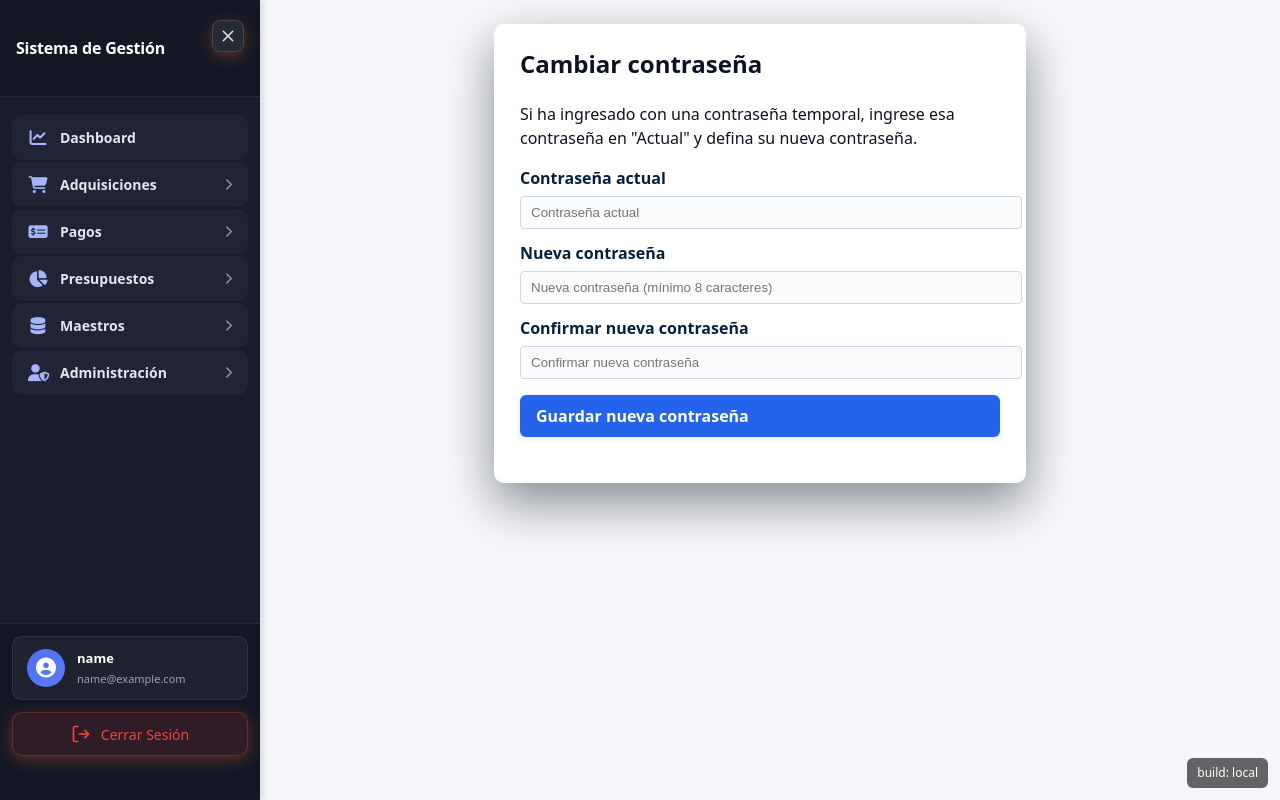
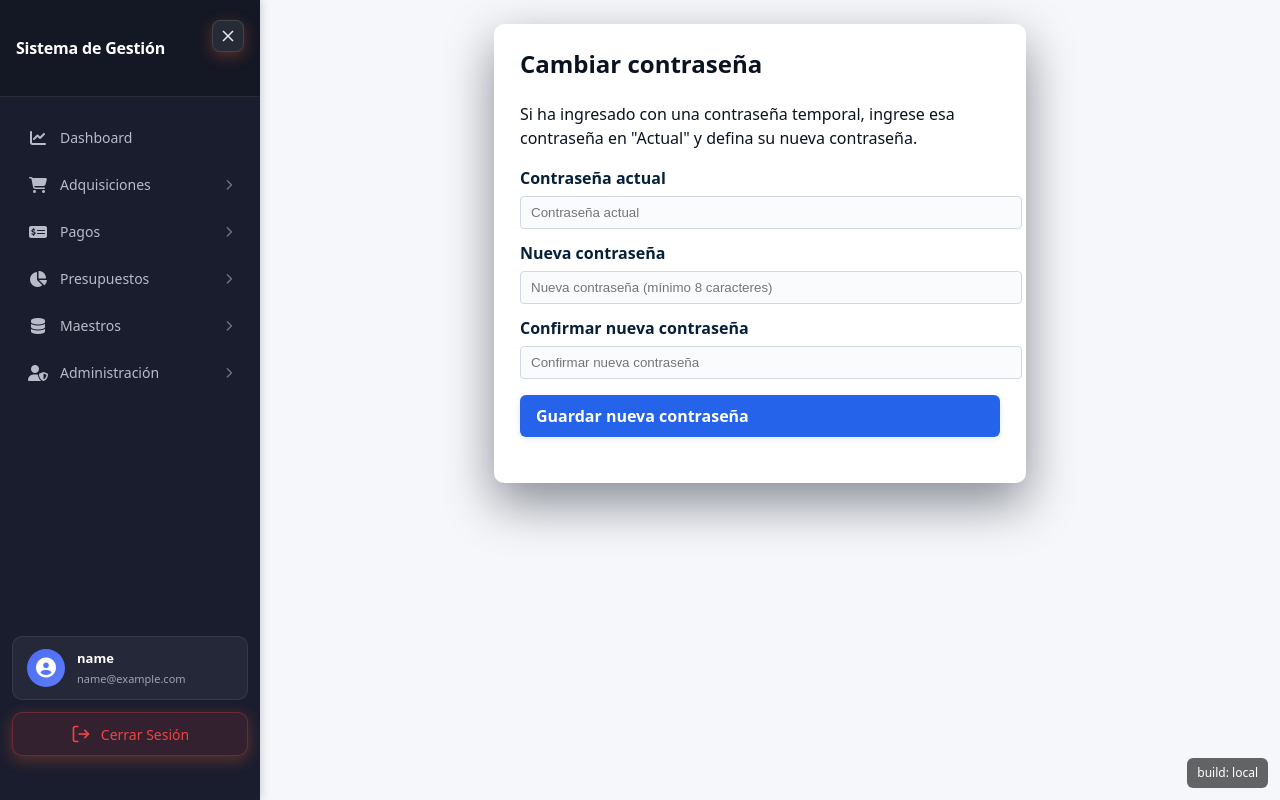
Before and after one commit to CarlosATO/orden_pago_somyl_2026, a React (Vite) app in the folder nuevo_proyecto/frontend/: page /cambiar-contrasena in a window 1280 px wide. Built offline with nearby package versions, Linux system fonts and the light colour scheme; no server answers; sample sign-in values are in the browser's storage.

Commit message:
Revert Sidebar.css to previous layout (restore commit 7d3187e version)

```diff
--- a/nuevo_proyecto/frontend/src/components/Sidebar.css
+++ b/nuevo_proyecto/frontend/src/components/Sidebar.css
@@ -10,9 +10,10 @@
   position: fixed;
   left: 0;
   top: 0;
+  /* convert to flex column so footer can sit at bottom and menu area can scroll */
   display: flex;
   flex-direction: column;
-  overflow: hidden;
+  overflow: hidden; /* menu area will handle scrolling */
   box-shadow: 2px 0 8px rgba(0,0,0,0.15);
   transition: width 250ms cubic-bezier(0.4, 0, 0.2, 1);
   z-index: 1000;
@@ -33,7 +34,6 @@
   padding: 20px 16px;
   border-bottom: 1px solid rgba(255,255,255,0.08);
   background: #141824;
-  flex-shrink: 0;
 }
 
 .brand h2 {
@@ -69,42 +69,15 @@
 }
 
 /* =========================================
-   NAVEGACIÓN - CON SCROLL FUNCIONAL
+   NAVEGACIÓN
    ========================================= */
 
 .sidebar-nav {
-  padding: 16px 0 100px 0; /* padding-bottom para espacio del footer */
+  padding: 16px 0;
+  /* Make nav area grow and be scrollable inside the sidebar */
   flex: 1 1 auto;
   overflow-y: auto;
-  overflow-x: hidden;
-  position: relative;
-  -webkit-overflow-scrolling: touch;
-}
-
-/* Scrollbar personalizado - SIEMPRE VISIBLE */
-.sidebar-nav::-webkit-scrollbar {
-  width: 6px;
-}
-
-.sidebar-nav::-webkit-scrollbar-track {
-  background: rgba(0,0,0,0.15);
-  border-radius: 3px;
-  margin: 8px 0;
-}
-
-.sidebar-nav::-webkit-scrollbar-thumb {
-  background: rgba(255,255,255,0.2);
-  border-radius: 3px;
-}
-
-.sidebar-nav::-webkit-scrollbar-thumb:hover {
-  background: rgba(255,255,255,0.35);
-}
-
-/* Firefox scrollbar */
-.sidebar-nav {
-  scrollbar-width: thin;
-  scrollbar-color: rgba(255,255,255,0.2) rgba(0,0,0,0.15);
+  position: relative; /* for any absolute submenu overlays */
 }
 
 .sidebar-nav ul {
@@ -117,35 +90,32 @@
   margin: 2px 0;
 }
 
-/* Links directos (sin submenú) - DESTACADOS */
+/* Links directos (sin submenú) */
 .nav-link {
   display: flex;
   align-items: center;
   gap: 12px;
-  color: #e4e6eb; /* ✅ Igual que menú principal */
+  color: #b8bcc8;
   text-decoration: none;
   padding: 12px 16px;
   margin: 0 12px;
   border-radius: 10px;
   transition: all 0.2s ease;
   font-size: 14px;
-  font-weight: 600; /* ✅ Bold como menú principal */
-  background: rgba(255,255,255,0.03); /* ✅ Fondo sutil */
+  font-weight: 500;
 }
 
 .nav-link:hover {
-  background: rgba(255,255,255,0.08);
+  background: rgba(255,255,255,0.06);
   color: #fff;
-  transform: translateX(2px);
 }
 
 .nav-link.active {
   background: linear-gradient(90deg, #4c6ef5 0%, #5c7cfa 100%);
   color: #fff;
-  box-shadow: 0 2px 8px rgba(76,110,245,0.3);
 }
 
-/* Items de menú con submenú - MÁS DESTACADO */
+/* Items de menú con submenú */
 .menu-item {
   display: flex;
   align-items: center;
@@ -155,14 +125,12 @@
   border-radius: 10px;
   cursor: pointer;
   transition: all 0.2s ease;
-  color: #e4e6eb; /* ✅ Más claro que submenús */
-  font-weight: 600; /* ✅ Más bold */
-  font-size: 14px;
-  background: rgba(255,255,255,0.03); /* ✅ Fondo sutil */
+  color: #b8bcc8;
+  font-weight: 500;
 }
 
 .menu-item:hover {
-  background: rgba(255,255,255,0.08);
+  background: rgba(255,255,255,0.06);
   color: #fff;
 }
 
@@ -173,41 +141,32 @@
   font-size: 14px;
 }
 
-/* Iconos de FontAwesome - MÁS GRANDES EN MENÚ PRINCIPAL */
-.menu-content i {
+/* Iconos de FontAwesome */
+.menu-content i,
+.nav-link i {
   width: 20px;
-  font-size: 17px; /* ✅ Más grande */
+  font-size: 16px;
   text-align: center;
   flex-shrink: 0;
-  color: #a5b4fc; /* ✅ Color distintivo */
 }
 
-.nav-link i {
-  width: 20px;
-  font-size: 17px;
-  text-align: center;
-  flex-shrink: 0;
-  color: #a5b4fc;
-}
-
-/* Flechas de expansión - MÁS VISIBLE */
+/* Flechas de expansión */
 .arrow {
-  font-size: 12px; /* ✅ Más grande */
-  color: #8b92a8; /* ✅ Más visible */
+  font-size: 11px;
+  color: #6c7486;
   transition: transform 0.2s ease;
-  font-weight: 700;
 }
 
 /* =========================================
-   SUBMENÚS - MÁS DISTINGUIBLES
+   SUBMENÚS
    ========================================= */
 
 .submenu {
-  background: rgba(0,0,0,0.25); /* ✅ Fondo más oscuro */
+  background: rgba(0,0,0,0.15);
   margin: 4px 12px 8px 12px;
-  padding: 8px 0;
+  padding: 6px 0;
   border-radius: 8px;
-  border-left: 3px solid #4c6ef5; /* ✅ Borde más ancho y azul brillante */
+  border-left: 2px solid rgba(76,110,245,0.4);
   animation: slideDown 0.2s ease;
 }
 
@@ -230,28 +189,25 @@
   display: flex;
   align-items: center;
   gap: 10px;
-  padding: 10px 16px 10px 24px; /* ✅ Más padding izquierdo */
+  padding: 10px 16px;
   font-size: 13px;
   color: #9ca3b4;
   text-decoration: none;
   transition: all 0.2s ease;
   border-radius: 6px;
   margin: 2px 8px;
-  font-weight: 400; /* ✅ Más delgado que menú principal */
 }
 
 .submenu a:hover {
-  background: rgba(76,110,245,0.15); /* ✅ Hover con color azul */
+  background: rgba(255,255,255,0.05);
   color: #fff;
-  padding-left: 28px; /* ✅ Animación más pronunciada */
-  transform: translateX(2px);
+  padding-left: 20px;
 }
 
 .submenu a i {
   width: 16px;
-  font-size: 12px; /* ✅ Iconos más pequeños */
-  opacity: 0.6;
-  color: #7e88a3; /* ✅ Color distintivo */
+  font-size: 13px;
+  opacity: 0.7;
 }
 
 /* Submenú flotante cuando sidebar está colapsado */
@@ -265,9 +221,6 @@
   box-shadow: 4px 4px 16px rgba(0,0,0,0.3);
   border: 1px solid rgba(255,255,255,0.1);
   margin: 0;
-  max-height: calc(100vh - 40px);
-  overflow-y: auto;
-  -webkit-overflow-scrolling: touch;
 }
 
 /* =========================================
@@ -287,15 +240,52 @@
 }
 
 /* =========================================
+   SCROLLBAR PERSONALIZADO
+   ========================================= */
+
+.sidebar::-webkit-scrollbar {
+  width: 6px;
+}
+
+.sidebar::-webkit-scrollbar-track {
+  background: rgba(0,0,0,0.1);
+}
+
+.sidebar::-webkit-scrollbar-thumb {
+  background: rgba(255,255,255,0.15);
+  border-radius: 3px;
+}
+
+.sidebar::-webkit-scrollbar-thumb:hover {
+  background: rgba(255,255,255,0.25);
+}
+
+/* =========================================
+   FADE DE SCROLL
+   ========================================= */
+
+.sidebar-nav::after {
+  /* subtle fade at bottom of the nav area to hint there's more content */
+  content: '';
+  position: absolute;
+  bottom: 0;
+  left: 0;
+  right: 0;
+  height: 60px;
+  pointer-events: none;
+  background: linear-gradient(180deg, transparent 0%, rgba(26,29,46,0.95) 100%);
+}
+
+/* =========================================
    FOOTER / LOGOUT
    ========================================= */
 
 .sidebar-footer {
+  /* keep footer inside the flow; margin-top:auto pushes it to the bottom of the sidebar */
   margin-top: auto;
   padding: 12px 12px 20px 12px;
-  background: #141824;
-  border-top: 1px solid rgba(255,255,255,0.08);
-  flex-shrink: 0;
+  left: 0;
+  right: 0;
 }
 
 /* Perfil del Usuario */
@@ -383,7 +373,7 @@
   stroke: currentColor;
 }
 
-/* Estilo especial cuando está contraído */
+/* Estilo especial cuando está contraído - MUY DISTINTIVO */
 .sidebar-logout-btn.collapsed {
   background: rgba(239,68,68,0.25);
   border: 2px solid #ef4444;
```
